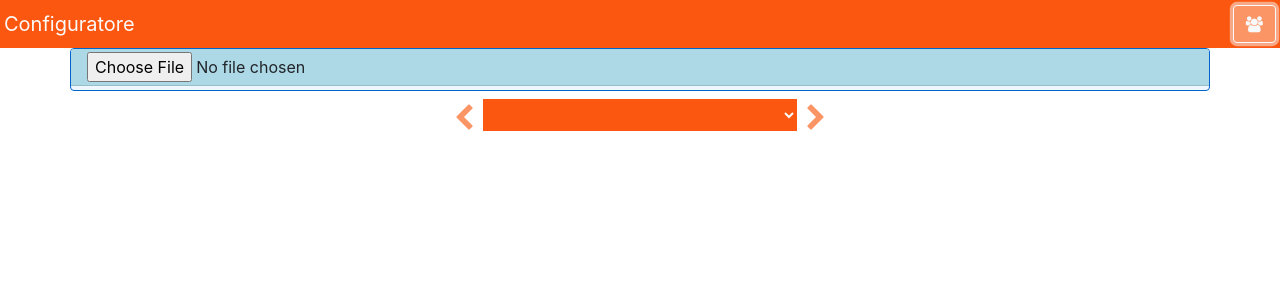
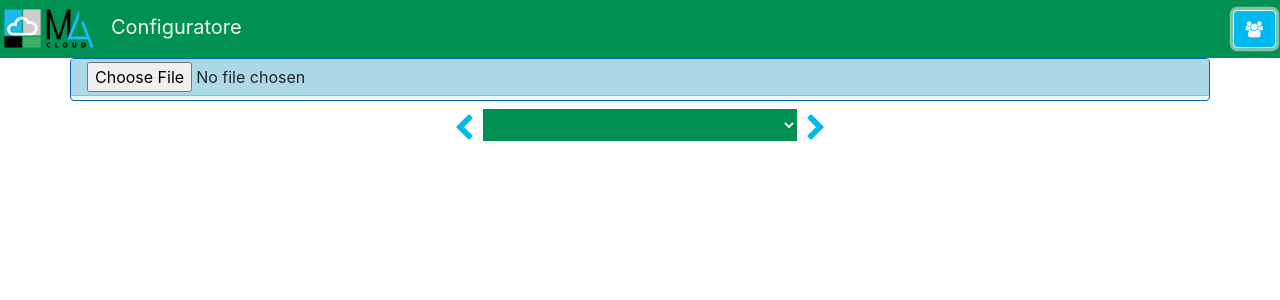
Before and after one commit to andrea-rinaldi-microarea/configurator, an Angular app: page / in a window 1280 px wide. Both pictures are taken after a click on the button 1254 px from the left and 24 px from the top of the page. Shown: the top 300 px of the page. Built offline with nearby package versions, Linux system fonts and the light colour scheme.

Commit message:
restyling

```diff
--- a/src/app/ui/toolbar/toolbar.component.html
+++ b/src/app/ui/toolbar/toolbar.component.html
@@ -1,5 +1,10 @@
 <nav class="navbar navbar-light bg-config p-1">
-    <span class="navbar-brand text-config-white">Configuratore</span>
+    <div>
+        <span class="navbar-brand">
+            <img src="/assets/M4Cloud.png" alt="">
+        </span>
+        <span class="navbar-brand text-config-white">Configuratore</span>
+    </div>
     <div class="navbar-nav">
         <button class="btn my-2 my-sm-0 btn-outline-light" [class.bg-config-light]="clients.show" (click)="clients.show = !clients.show"><i class="fa fa-users"></i></button>
     </div>
--- a/src/styles.css
+++ b/src/styles.css
@@ -2,7 +2,17 @@
 @import "~bootstrap/dist/css/bootstrap.css";
 @import "~font-awesome/css/font-awesome.css";
 
-.bg-config {
+/*
+sample price list
+
+#fb5710 orange red
+#fc9565 salmon
+#FBFAF9 white
+#5E5C63 slate gray
+#A8A7A9 light  slate gray
+
+*/
+/* .bg-config {
     background-color:#fb5710 !important;
 }
 
@@ -23,7 +33,6 @@
 }
 
 .text-user {
-    /* color: #006600; */
     color: #0066CC;
 }
 
@@ -38,12 +47,66 @@
 .bg-user {
     background-color: lightblue;
 }
+ */
+
 
 /*
-#fb5710 orange red
-#fc9565 salmon
-#FBFAF9 white
-#5E5C63 slate gray
-#A8A7A9 light  slate gray
+from mago4.com
+
+#00B567 green (#009152)
+#CDCDCD gray
+#00BAEF cyan
+#F2F2F2 light gray
+#0065B3 blue
 
 */
+.bg-config {
+    background-color:#009152 !important;
+}
+
+.bg-config-light {
+    background-color:#00BAEF !important;
+}
+
+.text-config {
+    color: #009152 !important;
+}
+
+.text-config-light {
+    color: #00BAEF !important;
+}
+
+.text-config-white {
+    color: #F2F2F2 !important;
+}
+
+.text-user {
+    color: #0065B3;
+}
+
+.border-user {
+    border-color: #0065B3 !important;
+}
+
+.bg-user-light {
+    background-color: aliceblue;
+}
+
+.bg-user {
+    background-color: lightblue;
+}
+
+
+
+
+
+/*
+mago4.com from color palette generator
+
+#14B7B7 Light Sea Green
+#8EB6BD Cadet Blue
+#EAF0F0 Light Steel Blue
+#111516 Dark Slate Gray
+#CCCBCC Light Grey
+
+*/
```
Also changed, not shown: src/assets/M4Cloud.png (added).
